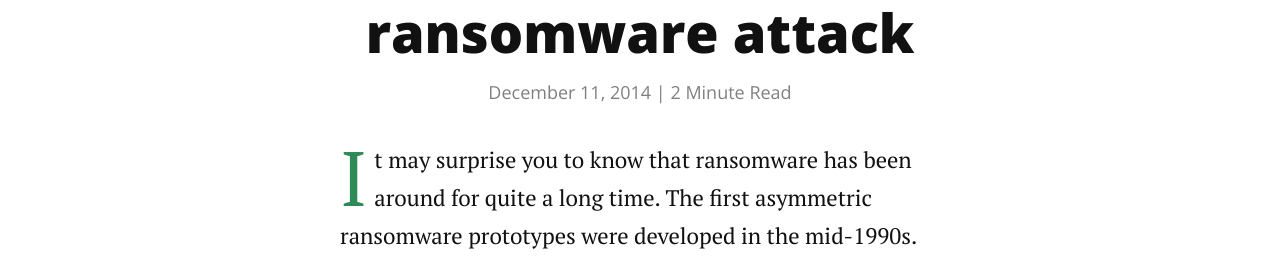
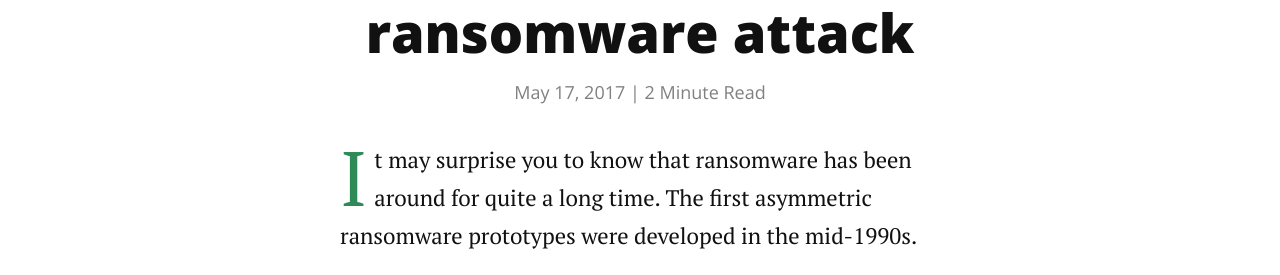
Before and after one commit to tuba-willis/tuba-willis.github.io, a Jekyll site: the page built from _posts/2014-12-11-image-in-post.markdown, in a window 1280 px wide and 900 px high. Shown: the part 411-686 px from the top of the window. Built offline with Jekyll 4.4.1, drawn with Linux system fonts in a browser that asks for light colours; nearby versions of some CDN libraries.

Commit message:
Update 2014-12-11-image-in-post.markdown

```diff
--- a/_posts/2014-12-11-image-in-post.markdown
+++ b/_posts/2014-12-11-image-in-post.markdown
@@ -1,7 +1,7 @@
 ---
 layout: post
 title:  "The genesis and nature of  ransomware attack"
-date:   2014-12-11
+date:   2017-05-17
 ---
 
 <p class="intro">
```
